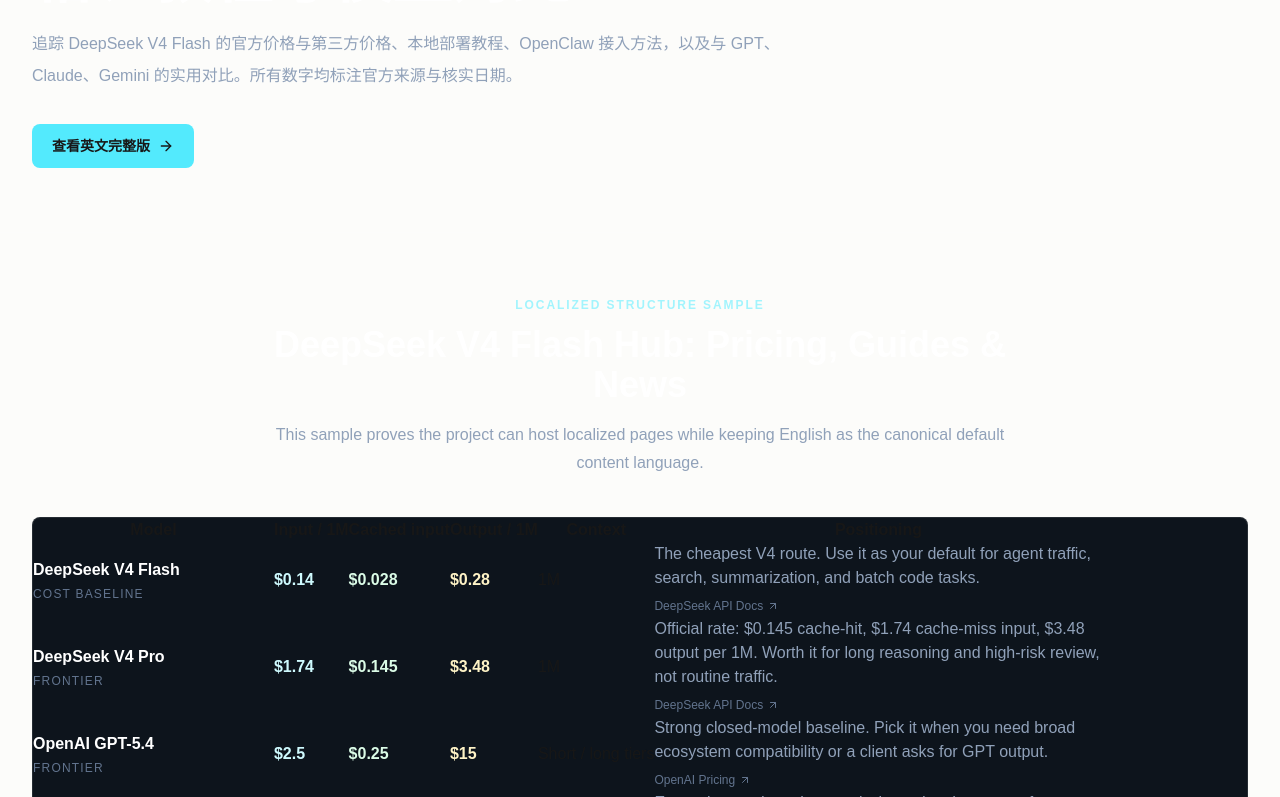
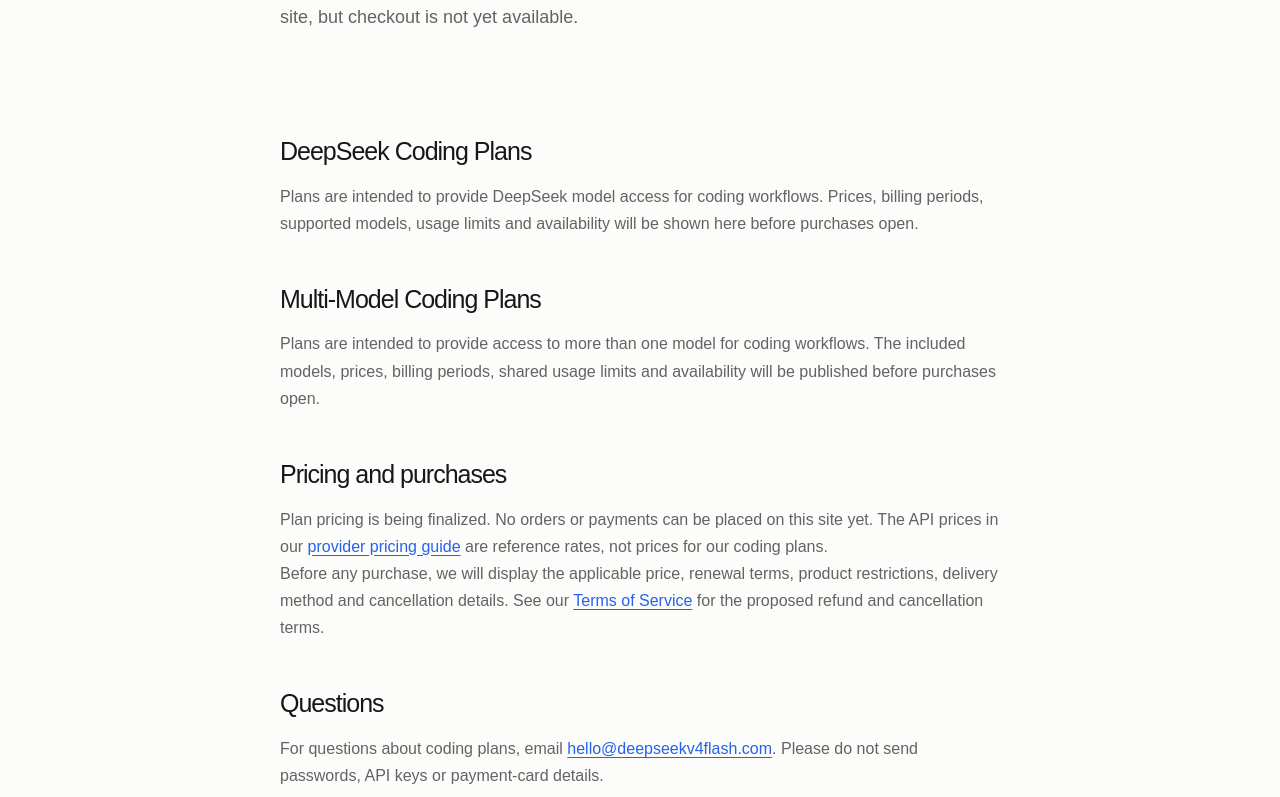
Before and after one commit to flashcoder111/DSFLASH, a Next.js app: page /plans in a window 1280 px wide. Shown: the part 303-1100 px from the top of the page. Built offline with nearby package versions, Linux system fonts and the light colour scheme.

Commit message:
Clarify paid plans and site terms

```diff
--- /dev/null
+++ b/src/app/plans/page.tsx
@@ -0,0 +1,22 @@
+import type { Metadata } from "next";
+import PolicyPage from "@/components/policy-page";
+
+export const metadata: Metadata = {
+  title: "Coding Plans",
+  description: "Information about upcoming DeepSeek and multi-model coding plans.",
+  alternates: { canonical: "/plans" }
+};
+
+export default function PlansPage() {
+  return <PolicyPage eyebrow="Coding plans" title="Coding plans" lead="Our articles are free to read. Paid coding plans are planned for purchase directly on this site, but checkout is not yet available.">
+    <h2>DeepSeek Coding Plans</h2>
+    <p>Plans are intended to provide DeepSeek model access for coding workflows. Prices, billing periods, supported models, usage limits and availability will be shown here before purchases open.</p>
+    <h2>Multi-Model Coding Plans</h2>
+    <p>Plans are intended to provide access to more than one model for coding workflows. The included models, prices, billing periods, shared usage limits and availability will be published before purchases open.</p>
+    <h2>Pricing and purchases</h2>
+    <p>Plan pricing is being finalized. No orders or payments can be placed on this site yet. The API prices in our <a href="/pricing">provider pricing guide</a> are reference rates, not prices for our coding plans.</p>
+    <p>Before any purchase, we will display the applicable price, renewal terms, product restrictions, delivery method and cancellation details. See our <a href="/terms">Terms of Service</a> for the proposed refund and cancellation terms.</p>
+    <h2>Questions</h2>
+    <p>For questions about coding plans, email <a href="mailto:hello@deepseekv4flash.com">hello@deepseekv4flash.com</a>. Please do not send passwords, API keys or payment-card details.</p>
+  </PolicyPage>;
+}
--- a/src/app/sitemap.ts
+++ b/src/app/sitemap.ts
@@ -4,7 +4,7 @@ import { importedDeepSeekNews } from "@/lib/deepseek-imported-news";
 import { newsItems } from "@/lib/site-data";
 
 export default function sitemap(): MetadataRoute.Sitemap {
-  const staticRoutes = ["", "/china-models", "/global-models", "/github-radar", "/topics", "/models", "/compare", "/compare/kimi-k3-vs-qwen35", "/deepseek", "/about", "/editorial-policy", "/privacy", "/terms"];
+  const staticRoutes = ["", "/china-models", "/global-models", "/github-radar", "/topics", "/models", "/compare", "/compare/kimi-k3-vs-qwen35", "/deepseek", "/about", "/plans", "/editorial-policy", "/privacy", "/terms"];
   return [
     ...staticRoutes.map((route) => ({ url: `${siteConfig.url}${route}`, lastModified: "2026-07-24", changeFrequency: route === "" ? "daily" as const : "weekly" as const, priority: route === "" ? 1 : 0.7 })),
     ...topics.map((topic) => ({ url: `${siteConfig.url}/topics/${topic.slug}`, lastModified: "2026-07-24", changeFrequency: "weekly" as const, priority: 0.7 })),
--- a/src/app/terms/page.tsx
+++ b/src/app/terms/page.tsx
@@ -6,19 +6,23 @@ export const metadata: Metadata = { title: "Terms of Service", description: "Ter
 export default function TermsPage() {
   return <PolicyPage eyebrow="Terms" title="Terms of Service" lead="Last updated November 11, 2026. These terms apply to your use of deepseekv4flash.com and any products offered through this site.">
     <h2>Our service and contact</h2>
-    <p>Open Source Model Blog is an independent publication covering AI models and developer tools. We may also offer digital model access, coding plans or API credentials. We are not affiliated with or endorsed by DeepSeek or other model providers. For product, billing or editorial questions, contact <a href="mailto:hello@deepseekv4flash.com">hello@deepseekv4flash.com</a>.</p>
+    <p>Open Source Model Blog is an independent publication covering AI models and developer tools. Reading the public articles is free. We plan to offer paid digital model access and coding plans directly on this site; purchasing is not yet available. We are not affiliated with or endorsed by DeepSeek or other model providers. For product, billing or editorial questions, contact <a href="mailto:hello@deepseekv4flash.com">hello@deepseekv4flash.com</a>.</p>
     <h2>Using the site</h2>
     <p>By using the site, you agree to these terms. Do not interfere with the service, attempt unauthorized access, distribute malicious code, impersonate others, or use the service unlawfully. If an account is offered, keep its credentials secure and notify us of unauthorized access. We may restrict access to address abuse or security risks, subject to applicable law.</p>
+    <h2>Paid products and pricing</h2>
+    <p>Public editorial content is free and does not involve a purchase or refund. Coding plans are paid products. Pricing, billing periods, access limits and checkout will be published on our <a href="/plans">coding plans page</a> before sales begin. No payment is collected until a purchase is available and you choose to complete it.</p>
     <h2>Products and purchases</h2>
     <p>Before purchase, review the product description and checkout summary for the price, currency, taxes where applicable, access period, delivery method, endpoint, usage limits and any restrictions. Products may provide managed gateway access or a provider credential, depending on the offer. A purchase does not transfer an account with a model provider unless expressly stated. Product availability and upstream services may change.</p>
     <p>Digital access or credentials are delivered electronically after payment confirmation using the method stated at checkout. If an order is not delivered or access does not work as described, contact us with the order reference. Do not send passwords, API keys or full payment-card details.</p>
     <h2>Payments, renewal and cancellation</h2>
     <p>The checkout identifies the payment provider and seller for the transaction and any applicable provider terms. If an automatically renewing plan is offered, the price and billing interval will be shown before you agree to it. Renewal continues at the agreed interval until cancelled. Use the cancellation method shown in your purchase information or contact us if you need help. Cancellation stops future renewals; it does not by itself request a refund.</p>
     <h2>Refunds</h2>
-    <p>For an eligible annual plan, if you stop using it after a few months, you may request a refund of the remaining balance; months already used are charged at the monthly subscription rate. For other purchases, discretionary refunds are generally unavailable after access has been delivered and activated, subject to the terms shown at purchase and your mandatory legal rights. Digital delivery alone does not waive a statutory right of withdrawal, refund or remedy. Any required notice and express confirmation for a withdrawal exception must be obtained separately.</p>
+    <p>For an annual coding plan, if you stop using it after a few months, you may request a refund of the remaining balance; months already used are charged at the monthly subscription rate. For other purchases, discretionary refunds are generally unavailable after access has been delivered and activated, subject to the terms shown at purchase and your mandatory legal rights. Digital delivery alone does not waive a statutory right of withdrawal, refund or remedy. Any required notice and express confirmation for a withdrawal exception must be obtained separately.</p>
     <p>To request a refund or report a duplicate payment, an undelivered order or an access problem, email us with the order reference. We review requests against the relevant payment and delivery records and work through the original payment provider where applicable.</p>
     <h2>Acceptable use and intellectual property</h2>
     <p>Use purchased access in accordance with the product restrictions and applicable upstream provider terms. Do not resell, redistribute or share credentials without authorization. Original writing and diagrams on this site may not be republished in full without prior written permission unless otherwise stated. Third-party names, logos and materials remain subject to their owners’ rights and terms.</p>
+    <h2>Violations and termination</h2>
+    <p>If you breach these terms, including by republishing protected content without permission, misusing credentials or interfering with the service, we may request that you stop the activity, remove or restrict access, or suspend or terminate the relevant service as appropriate and permitted by law. We may seek other remedies available under applicable law. Mandatory consumer rights and remedies remain unaffected.</p>
     <h2>Editorial information and external links</h2>
     <p>Editorial content is provided for general information, not as legal, investment or other professional advice. Model specifications, pricing and availability can change; verify material decisions against the relevant provider documentation. External sites and separately operated products have their own terms and privacy practices.</p>
     <h2>Disclaimer and liability</h2>
--- a/src/components/SiteFrame.tsx
+++ b/src/components/SiteFrame.tsx
@@ -3,6 +3,7 @@ import { ArrowUpRight } from "lucide-react";
 import { siteConfig } from "@/lib/blog-data";
 
 const primaryLinks = [
+  { href: "/plans", label: "Coding Plans" },
   { href: "/deepseek", label: "DeepSeek" },
   { href: "/china-models", label: "Open-Source Models" },
   { href: "/global-models", label: "Closed-Source Models" },
```
